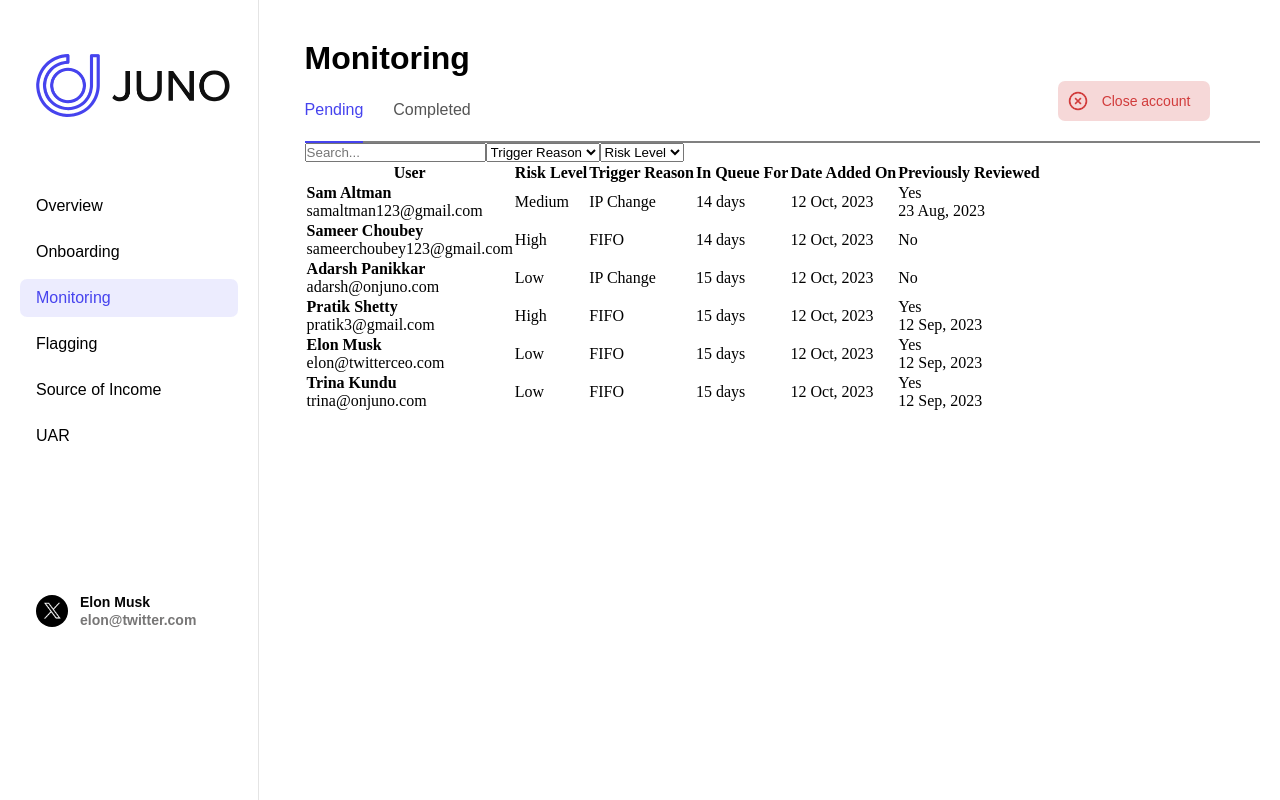
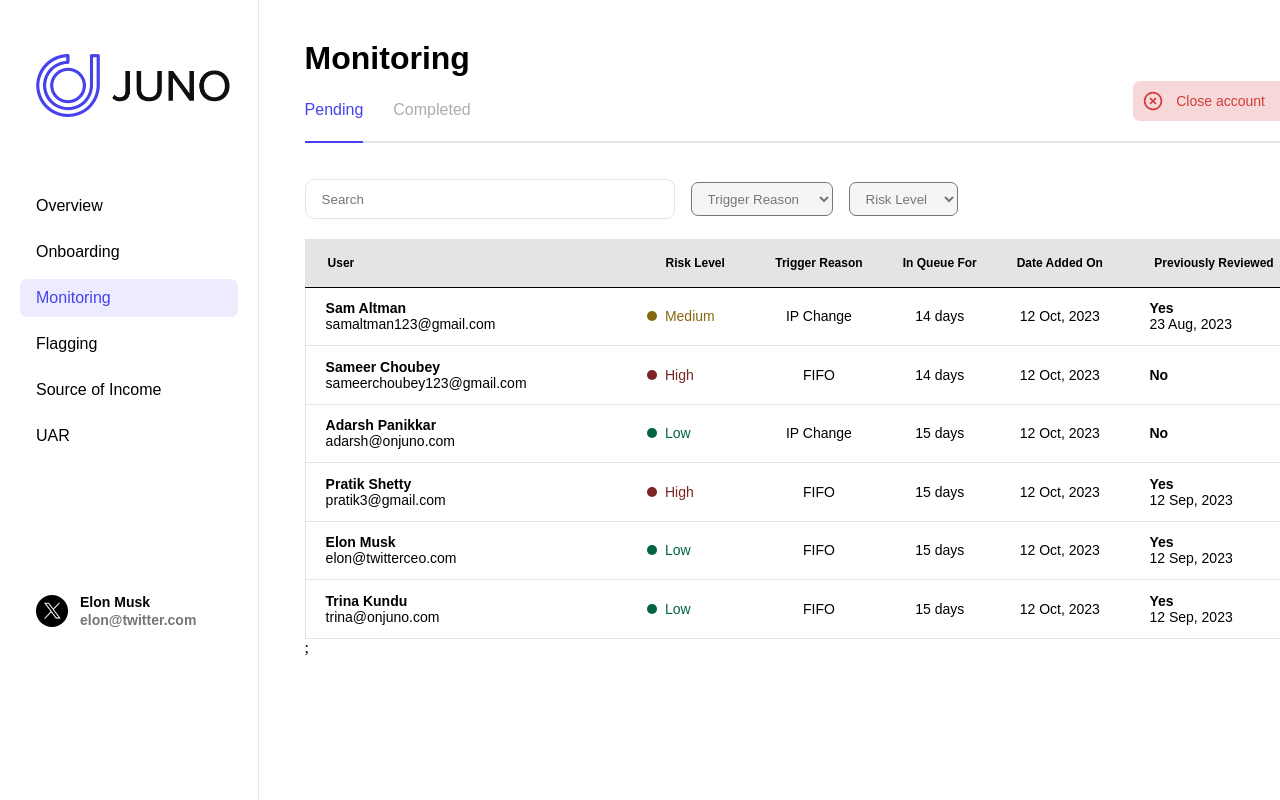
Before and after one commit to SahilNalavade/Juno_Web, a Next.js app in the folder juno_web/: page / in a window 1280 px wide. Built offline with nearby package versions, Linux system fonts and the light colour scheme.

Commit message:
Second Table updated

```diff
--- a/juno_web/components/CompletedUserTable.js
+++ b/juno_web/components/CompletedUserTable.js
@@ -144,7 +144,7 @@ const UserTable = ({ data }) => {
       <th style={{ background: '#E4E4E4', height: '48px', fontSize: '12px', borderBottom: '1px solid #000' }} onClick={() => sortByCriteria('in_queue_for')}>Action Reason {getSortIcon('in_queue_for')}</th>
       <th style={{ background: '#E4E4E4', height: '48px', fontSize: '12px', borderBottom: '1px solid #000' }}>In Queue For</th>
       <th style={{ background: '#E4E4E4', height: '48px', fontSize: '12px', borderBottom: '1px solid #000' }} onClick={() => sortByCriteria('date_added_on')}>Date Added On {getSortIcon('date_added_on')}</th>
-      <th style={{ background: '#E4E4E4', height: '48px', fontSize: '12px', borderBottom: '1px solid #000' }}>Previously Reviewed</th>
+      <th style={{ background: '#E4E4E4', height: '48px', fontSize: '12px', borderBottom: '1px solid #000' }}>Action taken by</th>
     </tr>
   </thead>
   <tbody>
--- a/juno_web/components/UserTable.js
+++ b/juno_web/components/UserTable.js
@@ -1,49 +1,114 @@
-// UserTable.js
-
 import React, { useState, useEffect } from 'react';
+import styles from '@/styles/Home.module.css';
 
 const UserTable = ({ data }) => {
   const [searchTerm, setSearchTerm] = useState('');
   const [filterTriggerReason, setFilterTriggerReason] = useState('');
   const [filterRiskLevel, setFilterRiskLevel] = useState('');
+  const [sortCriteria, setSortCriteria] = useState(null);
+  const [sortOrder, setSortOrder] = useState('asc');
+  const [filteredData, setFilteredData] = useState(data);
   const [triggerReasons, setTriggerReasons] = useState([]);
+  const [riskLevels, setRiskLevels] = useState([]);
 
   useEffect(() => {
     // Extract unique trigger reasons for filtering options
     const uniqueTriggerReasons = [
       ...new Set(data.map((user) => user.trigger_reason)),
     ];
+    setTriggerReasons(uniqueTriggerReasons);
 
-    setTriggerReasons(uniqueTriggerReasons);
+    // Extract unique risk levels for filtering options
+    const uniqueRiskLevels = [...new Set(data.map((user) => user.risk_level))];
+    setRiskLevels(uniqueRiskLevels);
   }, [data]);
 
-  // Filter data based on the search term, trigger reason, and risk level
-  const filteredData = data.filter(
+  // Helper function to get the sort icon based on the sort order
+  const getSortIcon = (criteria) => {
+    if (sortCriteria === criteria) {
+      return sortOrder === 'asc' ? '▲' : '▼';
+    }
+    return '';
+  };
+
+  // Sorting function
+  const sortByCriteria = (criteria) => {
+    if (sortCriteria === criteria) {
+      // Toggle the sort order if the same criteria is clicked again
+      setSortOrder(sortOrder === 'asc' ? 'desc' : 'asc');
+    } else {
+      // Set the new sorting criteria and default to ascending order
+      setSortCriteria(criteria);
+      setSortOrder('asc');
+    }
+  };
+
+  // Use useEffect to run the sorting and filtering logic
+  useEffect(() => {
+    // Apply filtering based on search term, trigger reason, and risk level
+    const filtered = data.filter(
       (user) =>
         Object.values(user).some((value) =>
           value.toString().toLowerCase().includes(searchTerm.toLowerCase())
         ) &&
-      (filterTriggerReason ? user.trigger_reason === filterTriggerReason : true) &&
+        (filterTriggerReason
+          ? user.trigger_reason === filterTriggerReason
+          : true) &&
         (filterRiskLevel ? user.risk_level === filterRiskLevel : true)
     );
 
-  // Extract unique risk levels for filtering options
-  const riskLevels = [...new Set(data.map((user) => user.risk_level))];
+    // Apply sorting based on sort criteria and order
+    if (sortCriteria) {
+      filtered.sort((a, b) => {
+        const aValue = a[sortCriteria];
+        const bValue = b[sortCriteria];
+
+        // Adjust the comparison based on data type
+        if (typeof aValue === 'string' || typeof bValue === 'string') {
+          return sortOrder === 'asc' ? aValue.localeCompare(bValue) : bValue.localeCompare(aValue);
+        } else if (typeof aValue === 'number' || typeof bValue === 'number') {
+          return sortOrder === 'asc' ? aValue - bValue : bValue - aValue;
+        } else if (aValue instanceof Date && bValue instanceof Date) {
+          return sortOrder === 'asc' ? aValue - bValue : bValue - aValue;
+        }
+
+        // Default to string comparison if the data type is not recognized
+        return sortOrder === 'asc' ? aValue.localeCompare(bValue) : bValue.localeCompare(aValue);
+      });
+    }
+
+    // Update the state with the filtered and sorted data
+    setFilteredData(filtered);
+  }, [searchTerm, filterTriggerReason, filterRiskLevel, sortCriteria, sortOrder, data]);
 
   return (
     <div>
       {/* Search input */}
       <input
       type="text"
-        placeholder="Search..."
+      placeholder="Search"
       value={searchTerm}
       onChange={(e) => setSearchTerm(e.target.value)}
+      style={{
+        width: '370px',
+        height: '40px',
+        marginTop:'36px',
+        padding: '8px 16px 8px 16px',
+        borderRadius: '9px 8px 8px 9px',
+        border: '1px solid',
+        gap: '10px',
+        background:'#FFFFFF',
+        border:'#E4E4E4 solid 1px',
+        color:'#000',
+         fontFamily: "'Lettera Text LL', sans-serif",
+      }}
     />
 
       {/* Filter by trigger reason */}
       <select
         value={filterTriggerReason}
         onChange={(e) => setFilterTriggerReason(e.target.value)}
+        className={styles.selectInput}
       >
         <option value="">Trigger Reason</option>
         {triggerReasons.map((reason, index) => (
@@ -57,6 +122,8 @@ const UserTable = ({ data }) => {
       <select
         value={filterRiskLevel}
         onChange={(e) => setFilterRiskLevel(e.target.value)}
+
+        className={styles.selectInput2}
       >
         <option value="">Risk Level</option>
         {riskLevels.map((level, index) => (
@@ -65,48 +132,85 @@ const UserTable = ({ data }) => {
           </option>
         ))}
       </select>
+  {/* Filter by trigger reason */}
 
-      {/* Display table with filtered data */}
-      <table>
+
+  <div style={{ width: '100%', overflowX: 'auto' }}>
+  <table style={{ fontFamily: "'Lettera Text LL', sans-serif", width: '1000px', height: '400px', top: '253px', left: '306px', borderCollapse: 'collapse', border: '1px solid #E4E4E4'}}>
   <thead>
     <tr>
-            <th>User</th>
-            <th>Risk Level</th>
-            <th>Trigger Reason</th>
-            <th>In Queue For</th>
-            <th>Date Added On</th>
-            <th>Previously Reviewed</th>
+      <th style={{ background: '#E4E4E4', height: '48px', fontSize: '12px', textAlign: 'left', paddingLeft: '22px', borderBottom: '1px solid #000' }}>User</th>
+      <th style={{ background: '#E4E4E4', height: '48px', fontSize: '12px', borderBottom: '1px solid #000' }} onClick={() => sortByCriteria('risk_level')}>Risk Level {getSortIcon('risk_level')}</th>
+      <th style={{ background: '#E4E4E4', height: '48px', fontSize: '12px', borderBottom: '1px solid #000' }} onClick={() => sortByCriteria('in_queue_for')}>Trigger Reason {getSortIcon('in_queue_for')}</th>
+      <th style={{ background: '#E4E4E4', height: '48px', fontSize: '12px', borderBottom: '1px solid #000' }}>In Queue For</th>
+      <th style={{ background: '#E4E4E4', height: '48px', fontSize: '12px', borderBottom: '1px solid #000' }} onClick={() => sortByCriteria('date_added_on')}>Date Added On {getSortIcon('date_added_on')}</th>
+      <th style={{ background: '#E4E4E4', height: '48px', fontSize: '12px', borderBottom: '1px solid #000' }}>Previously Reviewed</th>
     </tr>
   </thead>
   <tbody>
     {filteredData.map((user, index) => (
-    <tr key={index}>
-      <td>
+      <tr key={index} style={{ borderBottom: '1px solid #E4E4E4' }}>
+        <td style={{ textAlign: 'left', paddingLeft: '20px', fontSize: '14px' }}>
           <div>
             <strong>{user.name}</strong>
             <p> {user.email}</p>
           </div>
         </td>
-      <td>{user.risk_level}</td>
-      <td>{user.trigger_reason}</td>
-      <td>{user.in_queue_for}</td>
-      <td>{user.date_added_on}</td>
-      <td>
+        <td style={{ alignItems: 'center', fontSize: '14px' }}>
+          <div style={{ display: 'flex', alignItems: 'center' }}>
+            <div
+              style={{
+                width: '10px',
+                height: '10px',
+                borderRadius: '50%',
+                marginRight: '8px',
+                marginLeft: '10px',
+                backgroundColor: getRiskLevelColor(user.risk_level),
+              }}
+            ></div>
+            <span style={{ color: getRiskLevelColor(user.risk_level), fontSize: '14px' }}>{user.risk_level}</span>
+          </div>
+        </td>
+        <td style={{ textAlign: 'center', fontSize: '14px', borderBottom: '1px solid #E4E4E4' }}>{user.trigger_reason}</td>
+        <td style={{ textAlign: 'center', fontSize: '14px', borderBottom: '1px solid #E4E4E4' }}>{user.in_queue_for}</td>
+        <td style={{ textAlign: 'center', fontSize: '14px', borderBottom: '1px solid #E4E4E4' }}>{user.date_added_on}</td>
+        <td style={{fontSize:'14px', paddingLeft: '25px'}}>
         {user.previously_reviewed === 'Yes' ? (
           <>
-            <p> Yes</p>
+            <p style={{fontWeight: 'bold' }}> Yes</p>
             <p>{user.previously_reviewed_date}</p>
           </>
         ) : (
-          <p> No</p>
+          <p style={{fontWeight: 'bold'}}> No</p>
         )}
       </td>
       </tr>
     ))}
   </tbody>
-      </table>
+</table>;
+</div>
+
+
+
+
+
+
     </div>
   );
 };
+// Add a helper function to determine the color based on risk level
+const getRiskLevelColor = (riskLevel) => {
+  switch (riskLevel) {
+    case 'Medium':
+      return '#88670F'; // Choose the color for Medium risk level
+    case 'High':
+      return '#7D2424'; // Choose the color for High risk level
+    case 'Low':
+      return '#006540'; // Choose the color for Low risk level
+    default:
+      return 'black'; // Default color
+  }
+};
+
 
 export default UserTable;
--- a/juno_web/pages/index.js
+++ b/juno_web/pages/index.js
@@ -11,13 +11,18 @@ const Home = () => {
   const [showModal, setShowModal] = useState(false);
 
 
+ // Inside the Home component
+
 const handleTabChange = (index) => {
+  console.log('Tab changed:', index);
   setActiveTab(index);
 };
 
 const handleButtonClick = () => {
+  console.log('Button clicked');
   setShowModal(true);
 };
+
 
   const handleCloseModal = () => {
     setShowModal(false);
--- a/juno_web/styles/Home.module.css
+++ b/juno_web/styles/Home.module.css
@@ -1,6 +1,7 @@
 body.dark-mode {
   background-color: #1e1e1e;
   color: #fff;
+  overflowX: 'auto'
 }
 
 .container {
@@ -30,6 +31,13 @@ body.dark-mode {
   .container {
     flex-direction: column;
   }
+  .tabListItem {
+    margin-bottom: 10px;
+  }
+
+  .addButton {
+    margin-top: 10px;
+  }
 
 }
 
@@ -38,7 +46,7 @@ body.dark-mode {
 
 .tabs {
   margin-top: 20px;
-  border-bottom: 2px solid grey;
+  border-bottom: 2px solid #E4E4E4;
   display: flex;
   font-family: 'Lettera Text LL', sans-serif;
 }
@@ -52,7 +60,7 @@ body.dark-mode {
   cursor: pointer;
   margin-right: 30px; /* Adjust the distance between tabs */
   margin-bottom: -2px;
-  color: #555; /* Default tab color */
+  color: #ADADAD ; /* Default tab color */
   position: relative;
 }
 
@@ -83,7 +91,7 @@ body.dark-mode {
 
 .addButton {
   margin-left: auto;
-  margin-right: 50px;
+  margin-right: 20px;
   width: 152px;
   height: 40px; /* Increase the height to 40px */
   border-radius: 7px;
```
Also changed, not shown: juno_web/components/sa.js (added, +112 -0 lines), juno_web/styles/Modal.module.css (line endings or trailing spaces). Lines whose indentation alone changed are shown as unchanged.
